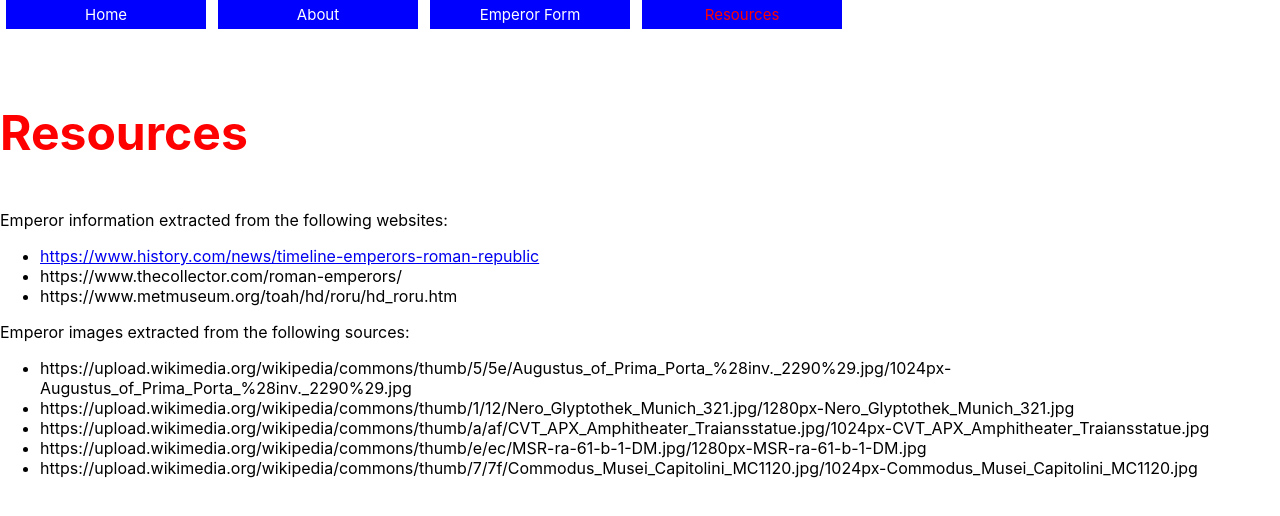
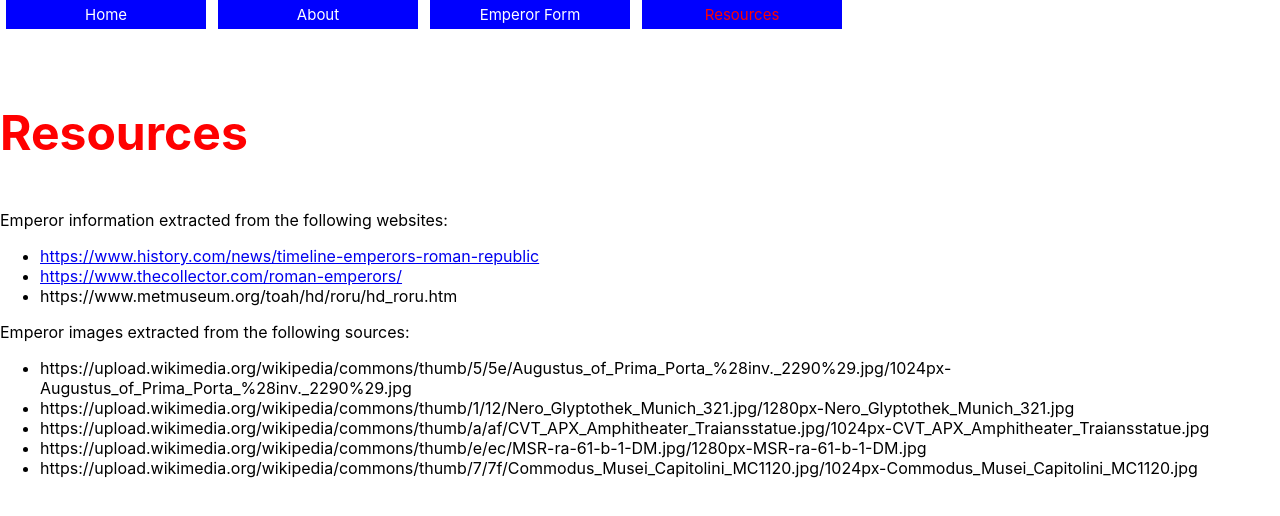
Before and after one commit to jh-23/roman-emperor-application, a React (Create React App) app: page /resources in a window 1280 px wide. Shown: the top 516 px of the page. Built offline with nearby package versions, Linux system fonts and the light colour scheme.

Commit message:
link in a tag

```diff
--- a/src/Resources.js
+++ b/src/Resources.js
@@ -22,7 +22,9 @@ function Resources() {
                     <li>
                     <a href="https://www.history.com/news/timeline-emperors-roman-republic">https://www.history.com/news/timeline-emperors-roman-republic</a>
                     </li>
-                    <li>https://www.thecollector.com/roman-emperors/</li>
+                    <li>
+                    <a href="https://www.thecollector.com/roman-emperors/">https://www.thecollector.com/roman-emperors/</a>
+                    </li>
                     <li>https://www.metmuseum.org/toah/hd/roru/hd_roru.htm</li>
                 </ul>
                 <p>Emperor images extracted from the following sources: </p>
```
